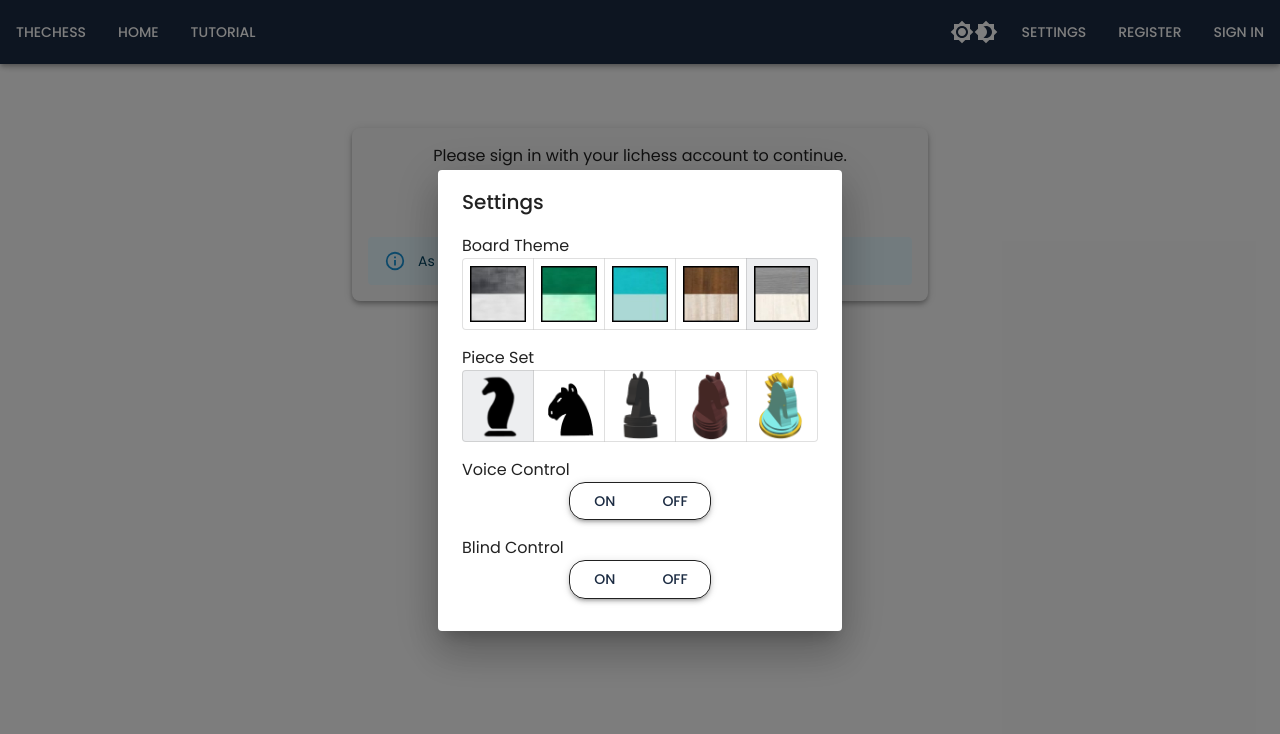
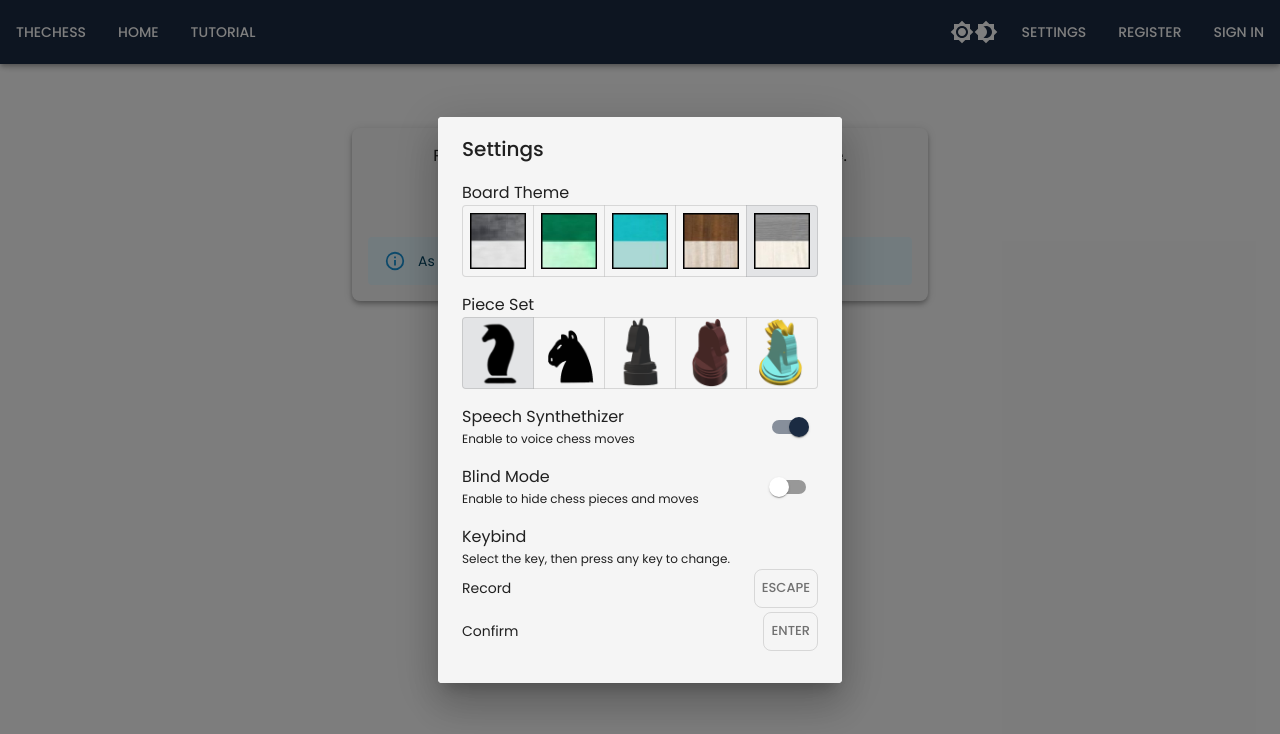
Before and after one commit to MarcelJulian/the-chess, a React (Create React App) app in the folder src/main/frontend/: page / in a window 1280 px wide. Both pictures are taken after a click on the button "SETTINGS". Shown: the top 734 px of the page. Built offline with nearby package versions, Linux system fonts and the light colour scheme.

Commit message:
feat: :sparkles: add more settings

```diff
--- a/src/main/frontend/src/components/Board/index.jsx
+++ b/src/main/frontend/src/components/Board/index.jsx
@@ -14,11 +14,12 @@ function Board({
   game,
   setGameHandler,
   boardOrientation = "white",
+  isBlind = false,
   isSendMove = false
 }) {
   const chessboardRef = useRef();
   const dispatch = useDispatch();
-  const { boardSet, pieceSet } = useSelector((state) => state.board);
+  const { boardSet, pieceSet } = useSelector((state) => state.settings);
   const accessToken = useSelector((state) => state.session.accessToken);
   const gameId = useSelector((state) => state.game.id);
   const [moveFrom, setMoveFrom] = useState("");
@@ -154,7 +155,9 @@ function Board({
           style={{
             width: squareWidth,
             height: squareWidth,
-            backgroundImage: `url(${process.env.PUBLIC_URL}/piece_set/${pieceSet}/${p}.png)`,
+            backgroundImage: isBlind
+              ? "none"
+              : `url(${process.env.PUBLIC_URL}/piece_set/${pieceSet}/${p}.png)`,
             backgroundSize: "100%"
           }}
         />
--- a/src/main/frontend/src/components/Recorder/index.jsx
+++ b/src/main/frontend/src/components/Recorder/index.jsx
@@ -15,7 +15,7 @@ import {
   handleDrawOffer
 } from "services/gameService";
 import transcibeAudio, { ResponseType } from "services/transcibeService";
-import { setTranscribedData } from "store/reducers/boardSlice";
+import { setTranscribedData } from "store/reducers/settingsSlice";
 import {
   InputStatus,
   setInputStatus,
@@ -28,7 +28,7 @@ const audioEncoder = require("audio-encoder");
 function Recorder({ game }) {
   const dispatch = useDispatch();
   const { key, isKeyPressed, confirmKey, transcribedData } = useSelector(
-    (state) => state.board
+    (state) => state.settings
   );
   const { isDrawOffered, inputStatus } = useSelector((state) => state.ui);
   const accessToken = useSelector((state) => state.session.accessToken);
--- a/src/main/frontend/src/pages/GamePage/VoiceControlCard.jsx
+++ b/src/main/frontend/src/pages/GamePage/VoiceControlCard.jsx
@@ -1,4 +1,4 @@
-import React, { useState, useRef, useEffect } from "react";
+import React, { useEffect } from "react";
 
 import Box from "@mui/material/Box";
 import Card from "@mui/material/Card";
@@ -9,6 +9,7 @@ import { useSelector, useDispatch } from "react-redux";
 
 import Recorder from "components/Recorder";
 import { ResponseType } from "services/transcibeService";
+import { setTranscribedData } from "store/reducers/settingsSlice";
 import { InputStatus, setInputStatus } from "store/reducers/uiSlice";
 
 function StatusProgressBox({ text, color = "secondary" }) {
@@ -34,7 +35,7 @@ function VoiceControlCard({ game }) {
   const dispatch = useDispatch();
 
   const inputStatus = useSelector((state) => state.ui.inputStatus);
-  const transcribedData = useSelector((state) => state.board.transcribedData);
+  const { isSpeech, transcribedData } = useSelector((state) => state.settings);
 
   const { speechSynthesis } = window;
   const utterance = new window.SpeechSynthesisUtterance();
@@ -96,15 +97,24 @@ function VoiceControlCard({ game }) {
     }
   };
 
+  // initialize
   useEffect(() => {
+    dispatch(setTranscribedData(null));
+    dispatch(setInputStatus(InputStatus.IDLE));
+  }, []);
+
+  useEffect(() => {
+    if (isSpeech) {
       const pgn = game.pgn();
       const lastMove = pgn.slice(pgn.lastIndexOf(" "));
 
       utterance.text = parseMove(lastMove);
       speechSynthesis.speak(utterance);
+    }
   }, [game.pgn()]);
 
   useEffect(() => {
+    if (isSpeech)
       switch (inputStatus) {
         case InputStatus.CONFIRM_MOVE:
         // eslint-disable-next-line no-fallthrough
--- a/src/main/frontend/src/pages/GamePage/index.jsx
+++ b/src/main/frontend/src/pages/GamePage/index.jsx
@@ -14,11 +14,11 @@ import {
 } from "services/gameService";
 import { streamBoardGameState } from "services/gameStreamService";
 import { ResponseType } from "services/transcibeService";
+import { initializeGame, setGameState } from "store/reducers/gameSlice";
 import {
   setIsKeyPressedTrue,
   setIsKeyPressedFalse
-} from "store/reducers/boardSlice";
-import { initializeGame, setGameState } from "store/reducers/gameSlice";
+} from "store/reducers/settingsSlice";
 import {
   InputStatus,
   setInputStatus,
@@ -50,9 +50,8 @@ function GamePage() {
   const { accessToken, username, isSignedIn } = useSelector(
     (state) => state.session
   );
-  const { key, isKeyPressed, confirmKey, transcribedData } = useSelector(
-    (state) => state.board
-  );
+  const { isBlind, key, isKeyPressed, confirmKey, transcribedData } =
+    useSelector((state) => state.settings);
 
   const { isDrawOffered } = useSelector((state) => state.ui);
 
@@ -182,6 +181,7 @@ function GamePage() {
     }
   };
 
+  // initialize board state
   useEffect(() => {
     // if (!isSignedIn) {
     //   dispatch(showErrorToast("Please sign in first. Redirecting..."));
@@ -194,30 +194,6 @@ function GamePage() {
       setGameStateHandler
     );
   }, [gameId]);
-
-  // const gameTurn = game.turn();
-
-  // Handle sending the move made by the player
-  //   useEffect(() => {
-  //     const sendMoveRequest = async (move) => {
-  //       dispatch(setInputStatus(InputStatus.SEND_MOVE));
-  //       const response = await movePiece(accessToken, gameId, move);
-  //       if (response.status !== 200) {
-  //         dispatch(setInputStatus(InputStatus.MOVE_REJECTED));
-  //         dispatch(showRequestErrorToast(response));
-  //       } else dispatch(setInputStatus(InputStatus.MOVE_SENT));
-  //     };
-
-  //     if (accessToken !== null && isWhite !== null && isGameEnd === false)
-  //       if ((isWhite && gameTurn === "b") || (!isWhite && gameTurn === "w")) {
-  //         // Every opponent's turn, means the last move was made by the player
-  //         const gameCopy = cloneDeep(game);
-
-  //         const playerMove = gameCopy.undo();
-  //         if (playerMove !== null)
-  //           sendMoveRequest(`${playerMove.from}${playerMove.to}`);
-  //       }
-  //   }, [gameTurn, isGameEnd]);
 
   const parseMoveAsUCI = (move) => {
     const gameCopy = { ...game };
@@ -332,6 +308,7 @@ function GamePage() {
           game={game}
           setGameHandler={setGameHandler}
           boardOrientation={isWhite ? "white" : "black"}
+          isBlind={isBlind}
           isSendMove
         />
       </CenteredFlexBox>
--- a/src/main/frontend/src/pages/SettingsPage/index.jsx
+++ b/src/main/frontend/src/pages/SettingsPage/index.jsx
@@ -1,35 +1,58 @@
 /* eslint-disable import/no-unresolved */
-import React from "react";
+import React, { useState, useEffect, useRef } from "react";
 
 import Box from "@mui/material/Box";
 import Button from "@mui/material/Button";
 import Container from "@mui/material/Container";
+import useTheme from "@mui/material/styles/useTheme";
+import Switch from "@mui/material/Switch";
 import ToggleButton from "@mui/material/ToggleButton";
 import ToggleButtonGroup from "@mui/material/ToggleButtonGroup";
 import Typography from "@mui/material/Typography";
 import { useSelector, useDispatch } from "react-redux";
 
-import { setBoardSet, setPieceSet } from "store/reducers/boardSlice";
+import {
+  setBoardSet,
+  setPieceSet,
+  setIsSpeech,
+  setIsBlind,
+  setKey,
+  setConfirmKey
+} from "store/reducers/settingsSlice";
 
 function ColumnBox(props) {
-  const { sx, ...other } = props;
+  const { ...other } = props;
   return (
     <Box display="flex" flexDirection="column" marginBottom="1rem" {...other} />
   );
 }
 
+function RowBox(props) {
+  const { ...other } = props;
+  return (
+    <Box
+      display="flex"
+      flexDirection="row"
+      justifyContent="space-between"
+      alignItems="center"
+      marginBottom="1rem"
+      {...other}
+    />
+  );
+}
+
 function SettingsPageDialog() {
-  const [value, setValue] = React.useState(30);
-  const pieceSet = useSelector((state) => state.board.pieceSet);
-  const boardSet = useSelector((state) => state.board.boardSet);
-  const handleChange = (event, newValue) => {
-    setValue(newValue);
-  };
+  const { pieceSet, boardSet, isSpeech, isBlind, key, confirmKey } =
+    useSelector((state) => state.settings);
+
+  const theme = useTheme();
+  const backgroundColor = theme.palette.neutral.main;
 
   const dispatch = useDispatch();
 
+  // Board & Piece Toggle
+  const handleBoardSetChange = (_, boardVar) => dispatch(setBoardSet(boardVar));
   const handlePieceSetChange = (_, variable) => dispatch(setPieceSet(variable));
-  const handleBoardSetChange = (_, boardVar) => dispatch(setBoardSet(boardVar));
 
   const generateBoardSetButtonGroup = () => {
     const buttons = [];
@@ -98,65 +121,118 @@ function SettingsPageDialog() {
     );
   };
 
+  // Keybind
+  const [isRecordKeySelected, setIsRecordKeySelected] = useState(false);
+  const [isConfirmKeySelected, setIsConfirmKeySelected] = useState(false);
+
+  const isRecordKeySelectedHandler = () => {
+    if (isConfirmKeySelected) setIsConfirmKeySelected(false);
+    setIsRecordKeySelected(!isRecordKeySelected);
+  };
+
+  const isConfirmKeySelectedHandler = () => {
+    if (isRecordKeySelected) setIsRecordKeySelected(false);
+    setIsConfirmKeySelected(!isConfirmKeySelected);
+  };
+
+  // set focus on page load for keyboard events
+  const ref = useRef(null);
+  useEffect(() => {
+    ref.current.focus();
+  }, []);
+
+  const onKeyDownHandler = (e) => {
+    if (isRecordKeySelected) {
+      dispatch(setKey(e.key));
+      setIsRecordKeySelected(false);
+    } else if (isConfirmKeySelected) {
+      dispatch(setConfirmKey(e.key));
+      setIsConfirmKeySelected(false);
+    }
+  };
+
   return (
-    <Container>
-      <Box
-        marginBottom="2rem"
-        justifyContent="center"
-        // sx={{ display: "grid", gridTemplateColumns: "repeat(1, 1fr)" }}
-      >
+    <Container
+      sx={{ backgroundColor }}
+      tabIndex="0"
+      ref={ref}
+      onKeyDown={onKeyDownHandler}
+    >
+      <Box marginBottom="2rem" justifyContent="center">
         <ColumnBox>
           <Typography>Board Theme</Typography>
-
           {generateBoardSetButtonGroup()}
         </ColumnBox>
 
         <ColumnBox>
           <Typography>Piece Set</Typography>
-
           {generatePieceSetButtonGroup()}
         </ColumnBox>
 
-        <ColumnBox>
-          <Typography>Voice Control</Typography>
+        <RowBox>
+          <ColumnBox marginBottom="none">
+            <Typography>Speech Synthethizer</Typography>
+            <Typography variant="caption">
+              Enable to voice chess moves
+            </Typography>
+          </ColumnBox>
+          <Switch
+            color="secondary"
+            checked={isSpeech}
+            onChange={(e) => dispatch(setIsSpeech(e.target.checked))}
+            defaultChecked
+          />
+        </RowBox>
 
-          <Box
-            elevation={10}
-            border="1px solid"
-            borderRadius="1rem"
-            boxShadow="3"
-            marginLeft="30%"
-            marginRight="30%"
-            justifyContent="center"
-            sx={{
-              display: "grid",
-              gridTemplateColumns: "repeat(2, 1fr)"
-            }}
-          >
-            <Button sx={{ width: "100%", height: "100%" }}>On</Button>
-            <Button sx={{ width: "100%", height: "100%" }}>Off</Button>
-          </Box>
-        </ColumnBox>
+        <RowBox>
+          <ColumnBox marginBottom="none">
+            <Typography>Blind Mode</Typography>
+            <Typography variant="caption">
+              Enable to hide chess pieces and moves
+            </Typography>
+          </ColumnBox>
+          <Switch
+            color="secondary"
+            checked={isBlind}
+            onChange={(e) => dispatch(setIsBlind(e.target.checked))}
+          />
+        </RowBox>
 
         <ColumnBox>
-          <Typography>Blind Control</Typography>
+          <Typography>Keybind</Typography>
+          <Typography variant="caption">
+            Select the key, then press any key to change.
+          </Typography>
 
-          <Box
-            elevation={10}
-            border="1px solid"
-            borderRadius="1rem"
-            boxShadow="3"
-            marginLeft="30%"
-            marginRight="30%"
-            justifyContent="center"
-            sx={{
-              display: "grid",
-              gridTemplateColumns: "repeat(2, 1fr)"
-            }}
-          >
-            <Button sx={{ width: "100%", height: "100%" }}>On</Button>
-            <Button sx={{ width: "100%", height: "100%" }}>Off</Button>
-          </Box>
+          <RowBox marginBottom="0.25rem">
+            <Typography variant="body2">Record</Typography>
+            <ToggleButton
+              color="neutralButton"
+              size="small"
+              disableRipple
+              disableFocusRipple
+              sx={{ borderRadius: "0.5rem" }}
+              selected={isRecordKeySelected}
+              onChange={isRecordKeySelectedHandler}
+            >
+              {key}
+            </ToggleButton>
+          </RowBox>
+          <RowBox marginBottom="none">
+            <Typography variant="body2">Confirm</Typography>
+            <ToggleButton
+              variant="contained"
+              color="neutralButton"
+              size="small"
+              disableRipple
+              disableFocusRipple
+              sx={{ borderRadius: "0.5rem" }}
+              selected={isConfirmKeySelected}
+              onChange={isConfirmKeySelectedHandler}
+            >
+              {confirmKey}
+            </ToggleButton>
+          </RowBox>
         </ColumnBox>
 
         {/* <Slider disabled defaultValue={30} aria-label="Disabled slider" /> */}
--- a/src/main/frontend/src/store/reducers/gameSlice.js
+++ b/src/main/frontend/src/store/reducers/gameSlice.js
@@ -8,7 +8,7 @@ export const gameSlice = createSlice({
     white: null,
     black: null,
     gameState: null,
-    isWhite: null,
+    isWhite: "white",
     isWhiteTurn: null,
     lastMove: null,
     hasMoved: null,
--- a/src/main/frontend/src/store/reducers/boardSlice.js
+++ b/src/main/frontend/src/store/reducers/settingsSlice.js
@@ -1,10 +1,12 @@
 import { createSlice } from "@reduxjs/toolkit";
 
-export const boardSlice = createSlice({
-  name: "board",
+export const settingsSlice = createSlice({
+  name: "settings",
   initialState: {
     boardSet: "tile5",
     pieceSet: "piece1",
+    isSpeech: true,
+    isBlind: false,
     key: "Escape",
     confirmKey: "Enter",
     isKeyPressed: false,
@@ -16,6 +18,12 @@ export const boardSlice = createSlice({
     },
     setBoardSet: (state, action) => {
       state.boardSet = action.payload;
+    },
+    setIsSpeech: (state, action) => {
+      state.isSpeech = action.payload;
+    },
+    setIsBlind: (state, action) => {
+      state.isBlind = action.payload;
     },
     setKey: (state, action) => {
       state.key = action.payload;
@@ -39,11 +47,13 @@ export const boardSlice = createSlice({
 export const {
   setPieceSet,
   setBoardSet,
+  setIsSpeech,
+  setIsBlind,
   setKey,
   setConfirmKey,
   setIsKeyPressedTrue,
   setIsKeyPressedFalse,
   setTranscribedData
-} = boardSlice.actions;
+} = settingsSlice.actions;
 
-export default boardSlice.reducer;
+export default settingsSlice.reducer;
--- a/src/main/frontend/src/store/store.js
+++ b/src/main/frontend/src/store/store.js
@@ -1,14 +1,14 @@
 import { configureStore } from "@reduxjs/toolkit";
 
-import boardReducer from "./reducers/boardSlice";
 import botFormReducer from "./reducers/botFormSlice";
 import gameReducer from "./reducers/gameSlice";
 import sessionReducer from "./reducers/sessionSlice";
+import settingsReducer from "./reducers/settingsSlice";
 import uiReducer from "./reducers/uiSlice";
 
 export default configureStore({
   reducer: {
-    board: boardReducer,
+    settings: settingsReducer,
     botForm: botFormReducer,
     game: gameReducer,
     session: sessionReducer,
```
Also changed, not shown: src/main/frontend/src/app.jsx (+13 -1 lines). Lines whose indentation alone changed are shown as unchanged.
